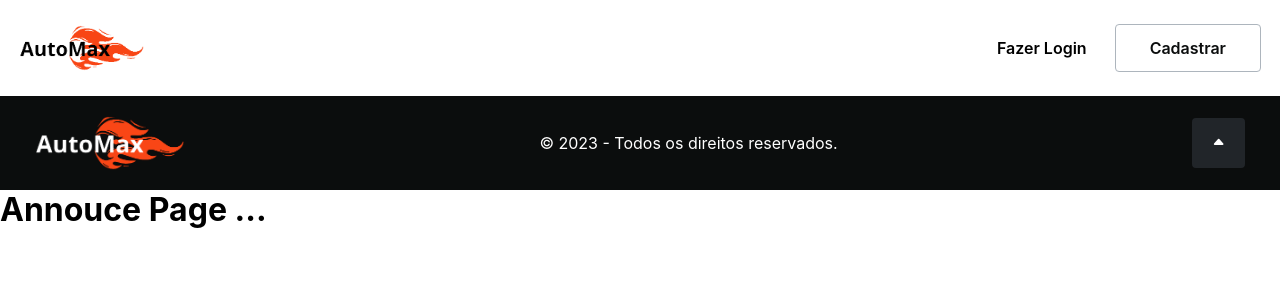
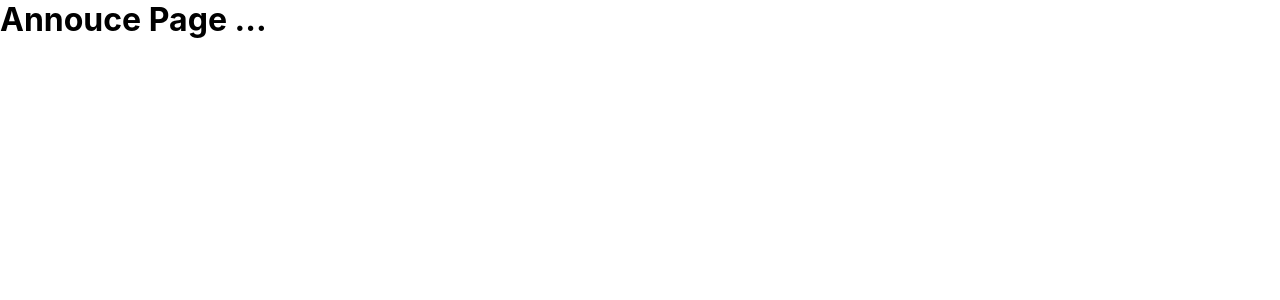
Before and after one commit to Full-Stack-Project-M6/Front-end, a React (Create React App) app in the folder automax/: page /announce in a window 1280 px wide. Shown: the top 300 px of the page. Built offline with nearby package versions, Linux system fonts and the light colour scheme.

Commit message:
Update App.tsx
remove components from app file

```diff
--- a/automax/src/App.tsx
+++ b/automax/src/App.tsx
@@ -1,15 +1,11 @@
 
 import { GlobalStyle } from "./style/globalStyles";
 import Routes from "./routes";
-import { NavBar } from "./components/NavBar";
-import { Footer } from "./components/footer";
 
 const App = () => {
   return (
     <>
       <GlobalStyle />
-      <NavBar />
-      <Footer />
       <Routes />
     </>
   );
```
